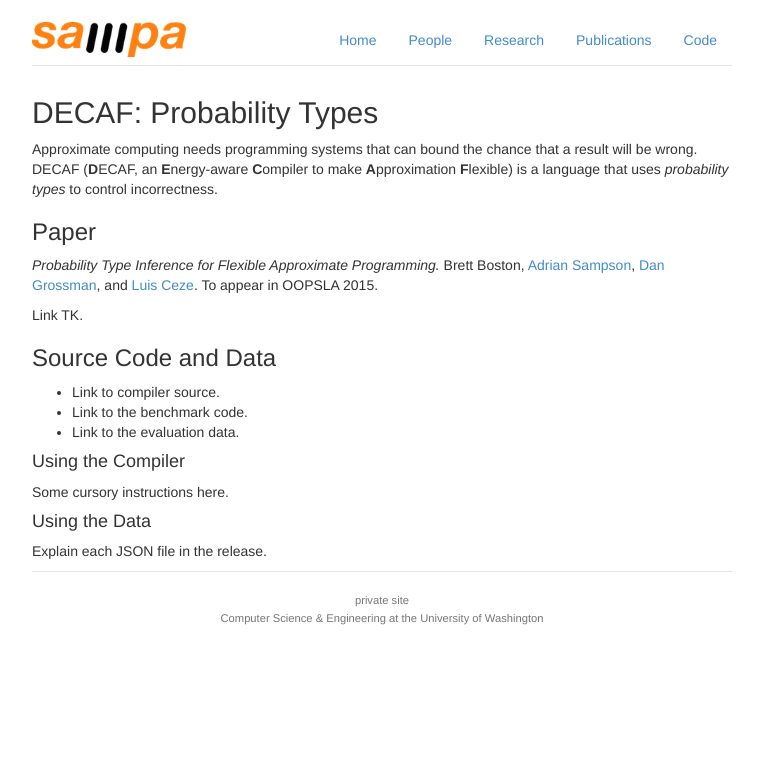
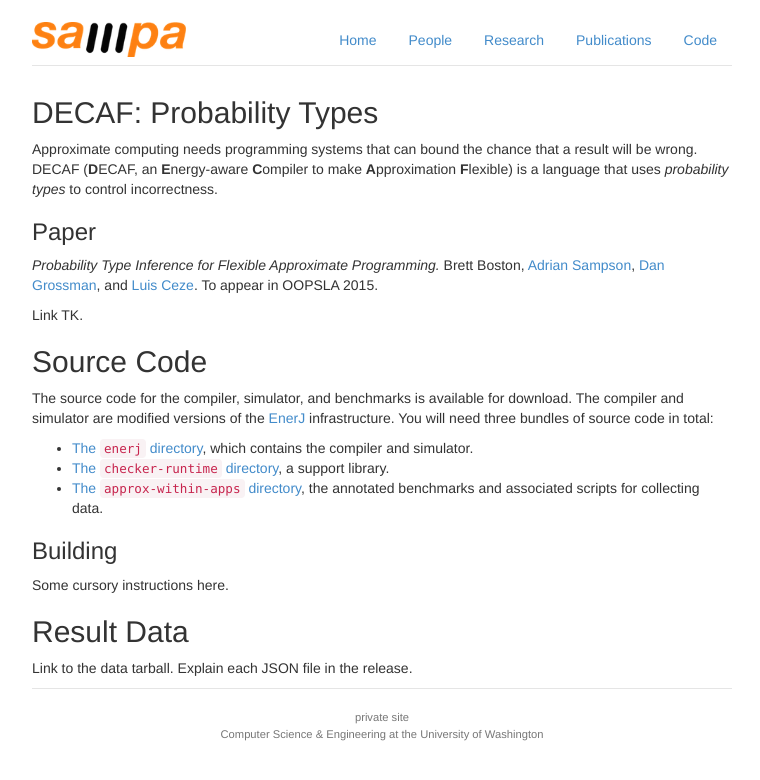
Before and after one commit to uwsampa/sampa-public, a Jekyll site: the page built from research/approximation/decaf/index.md, in a window 1280 px wide. Shown: the top 780 px of the page, without its empty margins (258-1018 px from the left). Built offline with Jekyll 4.4.1, drawn with Linux system fonts in a browser that asks for light colours; Markdown is read by kramdown in place of the engine named in the settings.

Commit message:
Add DECAF source code

```diff
--- a/research/approximation/decaf/index.md
+++ b/research/approximation/decaf/index.md
@@ -16,16 +16,24 @@ Link TK.
 [dan]: http://homes.cs.washington.edu/~djg/
 [luis]: http://homes.cs.washington.edu/~luisceze/
 
-### Source Code and Data
+## Source Code
 
-* Link to compiler source.
-* Link to the benchmark code.
-* Link to the evaluation data.
+The source code for the compiler, simulator, and benchmarks is available for download. The compiler and simulator are modified versions of the [EnerJ][] infrastructure. You will need three bundles of source code in total:
 
-#### Using the Compiler
+* [The `enerj` directory][tarball-enerj], which contains the compiler and simulator.
+* [The `checker-runtime` directory][tarball-cfrt], a support library.
+* [The `approx-within-apps` directory][tarball-apps], the annotated benchmarks and associated scripts for collecting data.
+
+[enerj]: /research/approximation/enerj.html
+[tarball-enerj]: enerj-802f7e4a1e1c.tar.gz
+[tarball-cfrt]: checker-runtime-a8a1e794bb86.tar.gz
+[tarball-apps]: approx-within-apps-f55f9c0.tar.gz
+
+### Building
 
 Some cursory instructions here.
 
-#### Using the Data
+## Result Data
 
+Link to the data tarball.
 Explain each JSON file in the release.
```
Also changed, not shown: 3 other files.
